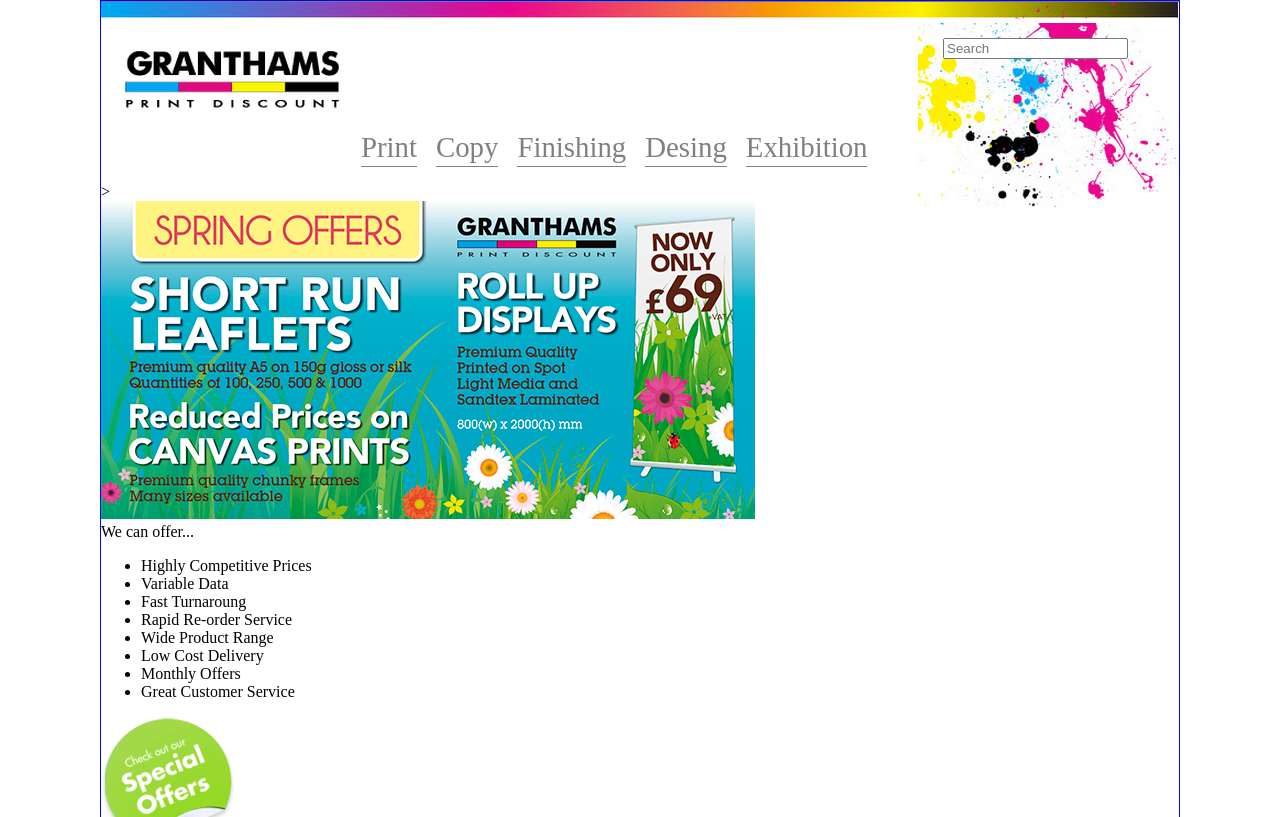
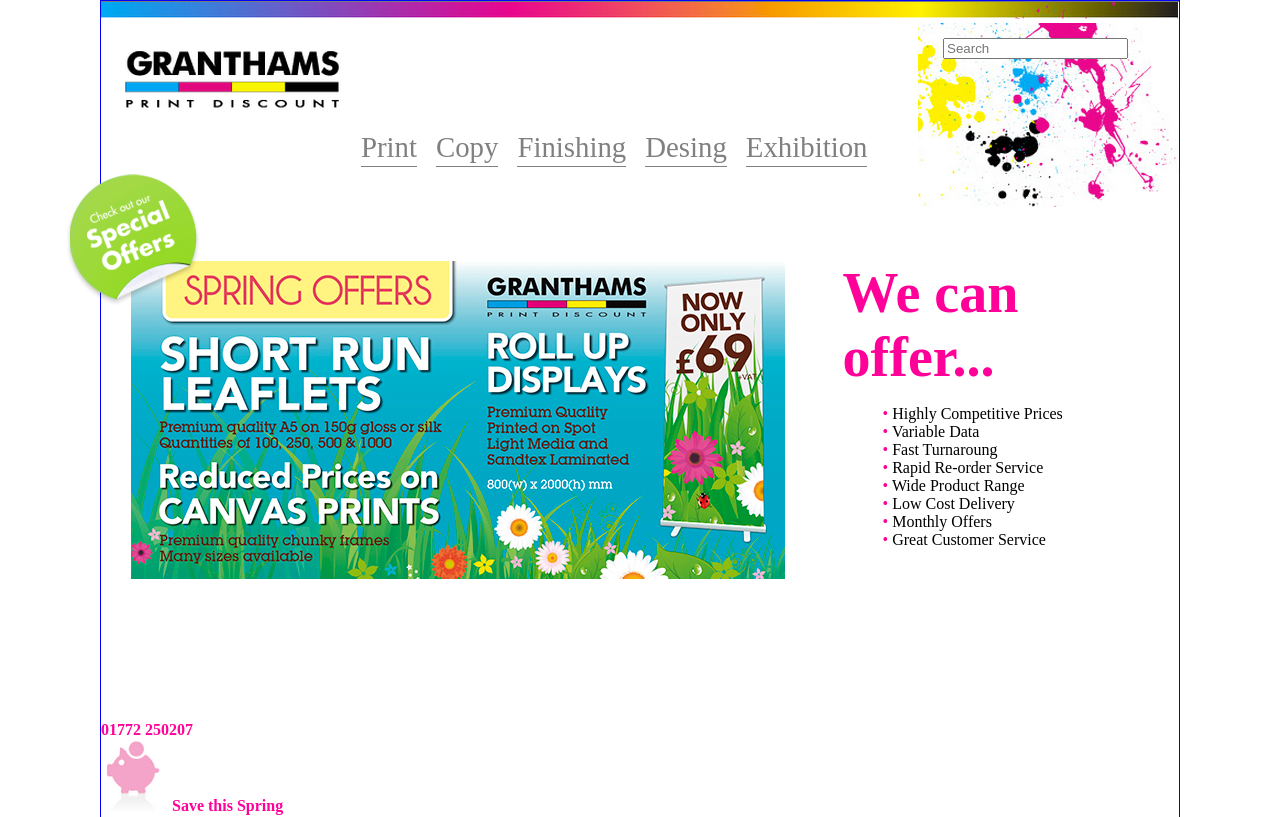
Before and after one commit to UrielMorenoMartinez/pw218311, a plain HTML site: page practica02css3/index.html in a window 1280 px wide. Shown: the top 817 px of the page. Drawn offline with Linux system fonts and the light colour scheme.

Commit message:
Primer seccion - terminada

```diff
--- a/practica02css3/css/estilos.css
+++ b/practica02css3/css/estilos.css
@@ -26,6 +26,11 @@ header nav ul li{
 	padding-bottom: 2px;
 	/*text-decoration: underline;*/
 }
+#bgoffer{
+	left: -35px;
+	top: -410px;
+	position: relative;
+}
 
 #granthams{
 	margin-top: 25px;
@@ -35,3 +40,45 @@ header nav ul li{
 #paint{
 	float: right;
 }
+
+#primerseccion{
+	/*border: solid orange;*/
+	margin-top: 60px;
+}
+#primerseccion article{
+	/*border: 1px solid red;*/
+	display: inline-block;
+	vertical-align: top;
+
+}
+
+#secc01art01{
+	margin-left: 30px;
+	width: 61%;
+}
+#secc01art02{
+	margin-left: 50px;
+	width: 30%;
+}
+
+#secc01art02 ul{
+	/*quitamos vi;etas*/
+	list-style: none;
+}
+
+#secc01art02 ul li:before{
+	color: #FF0099;
+	content: "• ";
+
+}
+.colorrosa{
+	color: #FF0099;
+}
+
+.letragrande{
+	font-size: 3.5em;/*16*3.5*/
+}
+
+.nito{
+	font-weight: bold;/*negritas*/
+}
--- a/practica02css3/index.html
+++ b/practica02css3/index.html
@@ -27,10 +27,10 @@
 
 
 	<section id="primerseccion">
-		<article>
+		<article id="secc01art01">
 			<img src="img/slide.jpg" alt="Slide">
 		</article>
-		<article>
+		<article id="secc01art02">
 			<span class="colorrosa letragrande nito">We can offer...</span>
 			<ul>
 				<li>Highly Competitive Prices</li>
@@ -43,7 +43,7 @@
 				<li>Great Customer Service</li>
 			</ul>
 		</article>
-		<img src="img/bg_offer.png" alt="Offer">
+		<img src="img/bg_offer.png" alt="Offer" id="bgoffer">
 	</section>
 
 	<section id="segundaseccion" >
```
